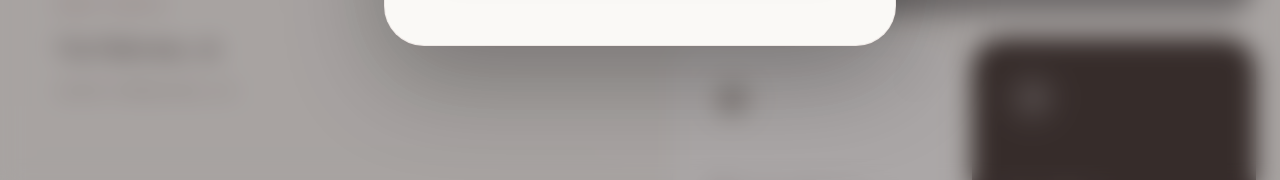
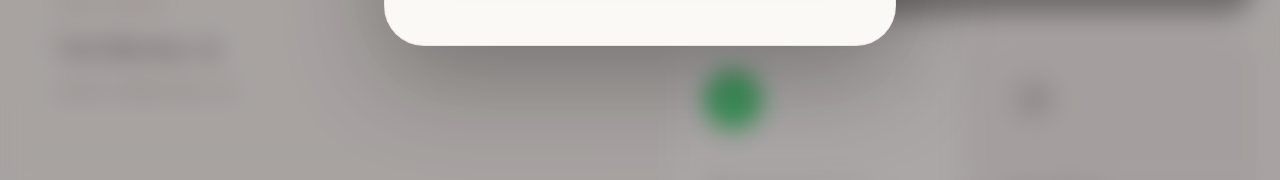
Before and after one commit to MarcoCerilli/StudioLegale, a Next.js app: page /contatti in a window 1280 px wide. Shown: the part 611-791 px from the top of the page. Built offline with nearby package versions, Linux system fonts and the light colour scheme; grey boxes are pictures that could not be loaded; a web font is replaced by a local one.

Commit message:
ottimizzati colori cta contatti page

```diff
--- a/app/contatti/page.tsx
+++ b/app/contatti/page.tsx
@@ -14,14 +14,14 @@ const WhatsAppIcon = ({ className }: { className?: string }) => (
 );
 
 export default function ContattiPage() {
-  const mapUrl = "https://www.google.com/maps/embed?pb=!1m18!1m12!1m3!1d2994.484!2d13.245!3d41.285!2m3!1f0!2f0!3f0!3m2!1i1024!2i768!4f13.1!3m3!1m2!1s0x0%3A0x0!2zNDHCsDE3JzA2LjAiTiAxM8KwMTQnNDIuMCJF!5e0!3m2!1sit!2sit!4v123456789";
+  const mapUrl =
+    "https://www.google.com/maps/embed?pb=!1m18!1m12!1m3!1d2994.484!2d13.245!3d41.285!2m3!1f0!2f0!3f0!3m2!1i1024!2i768!4f13.1!3m3!1m2!1s0x0%3A0x0!2zNDHCsDE3JzA2LjAiTiAxM8KwMTQnNDIuMCJF!5e0!3m2!1sit!2sit!4v123456789";
 
   return (
     // FIX SPAZIO: pt-40 -> pt-24
     <main className="min-h-screen bg-cream text-charcoal pt-24 pb-24 selection:bg-rosewood-light/30">
       <div className="container mx-auto px-6 max-w-7xl">
         <div className="grid grid-cols-1 lg:grid-cols-2 gap-16 items-stretch">
-
           {/* COLONNA SINISTRA */}
           <div className="flex flex-col justify-between space-y-12">
             <div className="space-y-6">
@@ -37,7 +37,9 @@ export default function ContattiPage() {
 
               <div className="space-y-10 border-l border-rosewood-light/30 pl-8 mt-12">
                 <section className="space-y-4">
-                  <p className="text-[10px] uppercase tracking-[0.4em] text-rosewood font-bold">Riferimenti Professionali</p>
+                  <p className="text-[10px] uppercase tracking-[0.4em] text-rosewood font-bold">
+                    Riferimenti Professionali
+                  </p>
                   <p className="text-xl font-serif italic text-sepia-dark leading-snug">
                     Avvocato iscritto all&apos;Ordine di Roma (n. A36343)
                   </p>
@@ -48,20 +50,30 @@ export default function ContattiPage() {
                 </section>
 
                 <section className="space-y-4">
-                  <p className="text-[10px] uppercase tracking-[0.4em] text-rosewood font-bold">Sede Legale</p>
+                  <p className="text-[10px] uppercase tracking-[0.4em] text-rosewood font-bold">
+                    Sede Legale
+                  </p>
                   <p className="text-2xl font-serif leading-relaxed">
                     Via Palermo, 16 <br />
-                    <span className="text-sepia-dark/60 text-sm font-sans tracking-widest uppercase">04019 Terracina (LT)</span>
+                    <span className="text-sepia-dark/60 text-sm font-sans tracking-widest uppercase">
+                      04019 Terracina (LT)
+                    </span>
                   </p>
                 </section>
               </div>
             </div>
 
             <div className="pt-12 flex flex-col space-y-6 border-t border-sepia-dark/10">
-              <a href="tel:+393291246316" className="text-3xl font-serif hover:text-rosewood transition-colors italic">
+              <a
+                href="tel:+393291246316"
+                className="text-3xl font-serif hover:text-rosewood transition-colors italic"
+              >
                 329 124 6316
               </a>
-              <a href="mailto:ass.legale@gmail.com" className="text-xl font-serif hover:text-rosewood transition-colors">
+              <a
+                href="mailto:ass.legale@gmail.com"
+                className="text-xl font-serif hover:text-rosewood transition-colors"
+              >
                 ass.legale@gmail.com
               </a>
             </div>
@@ -86,33 +98,46 @@ export default function ContattiPage() {
               {/* WhatsApp Box - Arrotondato */}
               <a
                 href="https://wa.me/393291246316"
-                className="group bg-white border border-sepia-dark/5 p-8 flex flex-col justify-between transition-all duration-500 rounded-4xl hover:-translate-y-2 hover:shadow-2xl hover:border-rosewood/20"
+                className="group bg-white border border-sepia-dark/5 p-8 flex flex-col justify-between transition-all duration-500 rounded-4xl hover:-translate-y-2 hover:shadow-2xl hover:border-[#25D366]/20"
               >
                 <div className="flex justify-between items-start mb-12">
-                  <div className="p-4 bg-cream rounded-full text-charcoal group-hover:bg-[#25D366] group-hover:text-white transition-all duration-500">
+                  {/* Il cerchio è sempre verde, l'icona sempre bianca */}
+                  <div className="p-4 bg-[#25D366] rounded-full text-white shadow-lg shadow-[#25D366]/20 transition-all duration-500 group-hover:scale-110">
                     <WhatsAppIcon className="w-6 h-6" />
                   </div>
-                  <ArrowRight className="w-5 h-5 text-charcoal/20 group-hover:text-charcoal group-hover:translate-x-1 transition-all" />
+                  <ArrowRight className="w-5 h-5 text-charcoal/20 group-hover:text-[#25D366] group-hover:translate-x-1 transition-all" />
                 </div>
                 <div>
-                  <h4 className="font-serif text-xl italic mb-1 text-sepia-dark">WhatsApp Business</h4>
-                  <p className="text-[10px] uppercase tracking-widest text-charcoal/40 font-bold">Risposta rapida</p>
+                  <h4 className="font-serif text-xl italic mb-1 text-sepia-dark">
+                    WhatsApp Business
+                  </h4>
+                  <p className="text-[10px] uppercase tracking-widest text-[#25D366] font-bold">
+                    Risposta rapida
+                  </p>
                 </div>
               </a>
 
-              {/* Consulenza Box - Arrotondato */}
+              {/* 2. Consulenza Box - VERSIONE LIGHT & ELEGANTE */}
               <Link
                 href="/prenota-consulenza"
-                className="group bg-[#3d3330] p-8 flex flex-col justify-between transition-all duration-500 rounded-4xl hover:bg-rosewood hover:-translate-y-2 hover:shadow-[0_20px_50px_rgba(100,30,30,0.2)]"
+                /* Cambiato bg-[#4A423F] con un grigio seta chiarissimo bg-[#F4F1F0] */
+                className="group bg-[#F4F1F0] p-8 flex flex-col justify-between transition-all duration-500 rounded-4xl border border-charcoal/5 hover:bg-rosewood hover:-translate-y-2 hover:shadow-2xl group"
               >
                 <div className="flex justify-between items-start mb-12">
-                  <div className="p-4 bg-white/10 rounded-full text-white">
+                  {/* Icona scura che diventa bianca al passaggio */}
+                  <div className="p-4 bg-charcoal/5 rounded-full text-charcoal group-hover:bg-white/20 group-hover:text-white transition-all duration-500">
                     <ArrowRight className="w-6 h-6" />
                   </div>
                 </div>
+
                 <div>
-                  <h4 className="font-serif text-xl italic mb-1 text-white">Consulenza</h4>
-                  <p className="text-[10px] uppercase tracking-widest text-white/50 font-bold">Prenota Appuntamento</p>
+                  {/* Testo scuro che diventa bianco al passaggio */}
+                  <h4 className="font-serif text-xl italic mb-1 text-charcoal group-hover:text-white transition-colors duration-500">
+                    Consulenza
+                  </h4>
+                  <p className="text-[10px] uppercase tracking-widest text-charcoal/40 font-bold group-hover:text-white/60 transition-colors duration-500">
+                    Prenota Appuntamento
+                  </p>
                 </div>
               </Link>
             </div>
```
